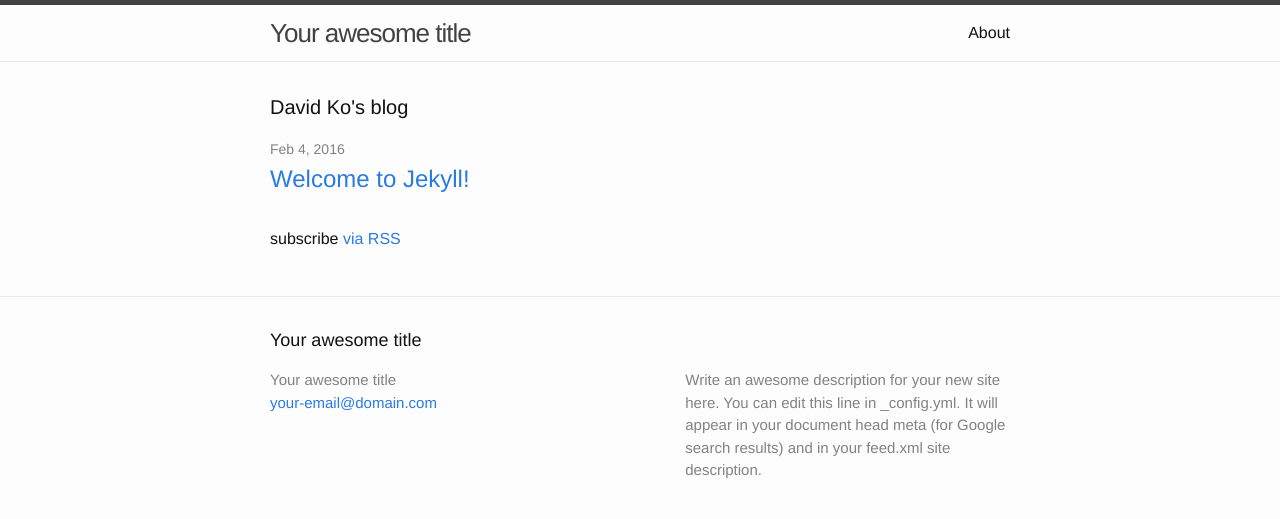
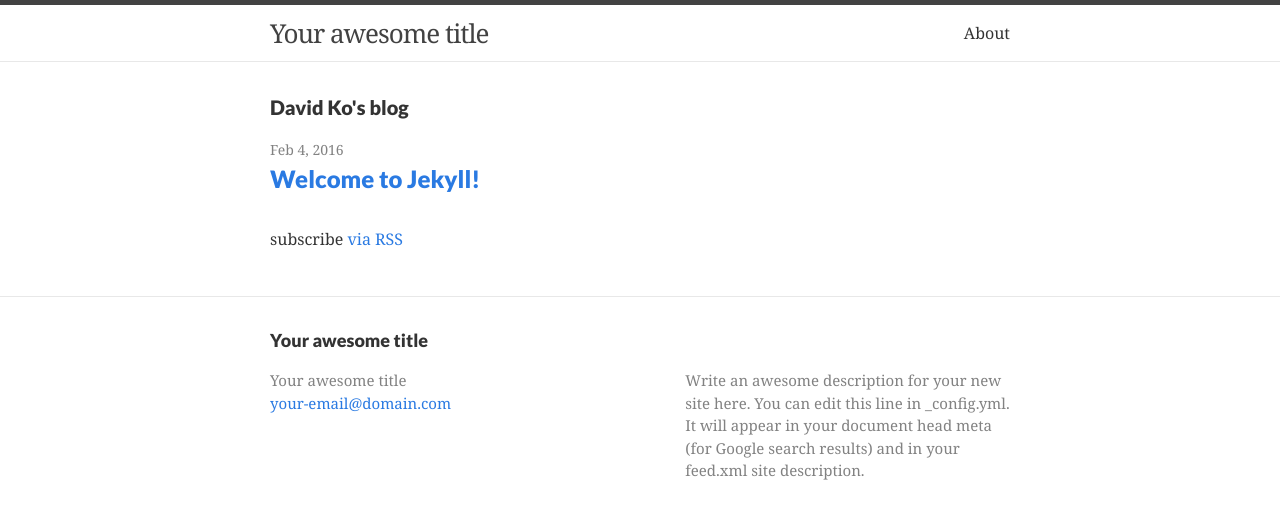
Before and after one commit to damncarousel/damncarousel.github.io, a Jekyll site: the page built from index.html, in a window 1280 px wide. Shown: the top 519 px of the page. Built offline with Jekyll 4.4.1, drawn with Linux system fonts in a browser that asks for light colours.

Commit message:
Added new styles

```diff
--- a/_includes/head.html
+++ b/_includes/head.html
@@ -9,4 +9,5 @@
   <link rel="stylesheet" href="{{ "/css/main.css" | prepend: site.baseurl }}">
   <link rel="canonical" href="{{ page.url | replace:'index.html','' | prepend: site.baseurl | prepend: site.url }}">
   <link rel="alternate" type="application/rss+xml" title="{{ site.title }}" href="{{ "/feed.xml" | prepend: site.baseurl | prepend: site.url }}">
+  <link href='https://fonts.googleapis.com/css?family=Lato:900,300|Noto+Serif' rel='stylesheet' type='text/css'>
 </head>
--- a/_sass/_base.scss
+++ b/_sass/_base.scss
@@ -14,7 +14,7 @@ dl, dd, ol, ul, figure {
  * Basic styling
  */
 body {
-    font: $base-font-weight #{$base-font-size}/#{$base-line-height} $base-font-family;
+    font: $base-font-weight #{$base-font-size}/#{$base-line-height} "Noto Serif", serif;
     color: $text-color;
     background-color: $background-color;
     -webkit-text-size-adjust: 100%;
@@ -82,7 +82,8 @@ li {
  * Headings
  */
 h1, h2, h3, h4, h5, h6 {
-    font-weight: $base-font-weight;
+    font-weight: 900;
+    font-family: "Lato", sans-serif;
 }
 
 
@@ -132,7 +133,7 @@ code {
     font-size: 15px;
     border: 1px solid $grey-color-light;
     border-radius: 3px;
-    background-color: #eef;
+    background-color: #fff;
 }
 
 code {
--- a/css/main.scss
+++ b/css/main.scss
@@ -14,8 +14,8 @@ $base-line-height: 1.5;
 
 $spacing-unit:     30px;
 
-$text-color:       #111;
-$background-color: #fdfdfd;
+$text-color:       rgba(0, 0, 0, 0.8);
+$background-color: #ffffff;
 $brand-color:      #2a7ae2;
 
 $grey-color:       #828282;
```
